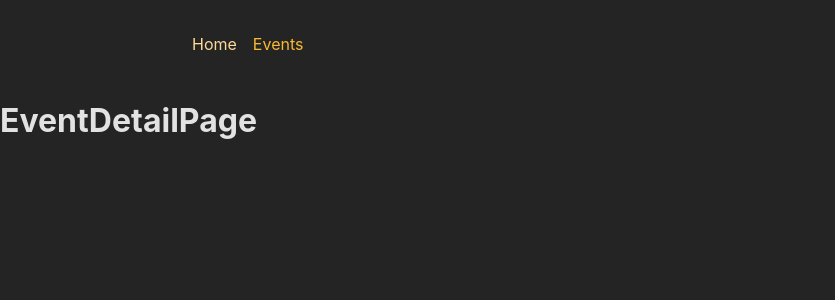
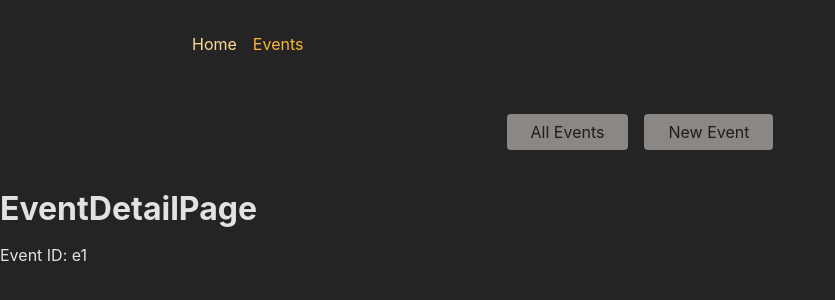
Before and after one commit to towficaziz/react-fontend, a React (Create React App) app: page /events/e1 in a window 1280 px wide. Shown: the top 300 px of the page, without its empty margins (0-835 px from the left). Built offline with nearby package versions, Linux system fonts and the light colour scheme.

Commit message:
add another nested layout route

```diff
--- a/src/App.js
+++ b/src/App.js
@@ -27,6 +27,7 @@
 import NewEventPage from "./pages/NewEvent";
 import EditEventPage from "./pages/EditEvent";
 import RootLayout from "./pages/Root";
+import EventRootLayout from "./pages/EventsRoot";
 
 const router = createBrowserRouter([
   {
@@ -34,10 +35,16 @@
     element: <RootLayout />,
     children: [
       { index: true, element: <HomePage /> },
-      { path: "events", element: <EventsPage /> },
-      { path: "events/:eventId", element: <EventDetailPage /> },
-      { path: "events/new", element: <NewEventPage /> },
-      { path: "events/:eventId/edit", element: <EditEventPage /> },
+      {
+        path: "events",
+        element: <EventRootLayout />,
+        children: [
+          { index: true, element: <EventsPage /> },
+          { path: ":eventId", element: <EventDetailPage /> },
+          { path: "new", element: <NewEventPage /> },
+          { path: ":eventId/edit", element: <EditEventPage /> },
+        ],
+      },
     ],
   },
 ]);
--- a/src/components/EventsNavigation.js
+++ b/src/components/EventsNavigation.js
@@ -1,4 +1,5 @@
-import classes from './EventsNavigation.module.css';
+import classes from "./EventsNavigation.module.css";
+import { NavLink } from "react-router-dom";
 
 function EventsNavigation() {
   return (
@@ -6,10 +7,25 @@
       <nav>
         <ul className={classes.list}>
           <li>
-            <a href="/events">All Events</a>
+            <NavLink
+              to="/events"
+              className={({ isActive }) =>
+                isActive ? classes.active : undefined
+              }
+              end
+            >
+              All Events
+            </NavLink>
           </li>
           <li>
-            <a href="/events/new">New Event</a>
+            <NavLink
+              to="/events/new"
+              className={({ isActive }) =>
+                isActive ? classes.active : undefined
+              }
+            >
+              New Event
+            </NavLink>
           </li>
         </ul>
       </nav>
--- a/src/pages/EventDetail.js
+++ b/src/pages/EventDetail.js
@@ -1,5 +1,12 @@
+import { useParams } from "react-router-dom";
 function EventDetailPage(){
-    return <h1>EventDetailPage</h1>;
+    const params = useParams();
+    return (
+        <>
+        <h1>EventDetailPage</h1>
+        <p>Event ID: {params.eventId}</p>
+        </>
+    )
 }
 
 export default EventDetailPage;
--- /dev/null
+++ b/src/pages/EventsRoot.js
@@ -0,0 +1,10 @@
+import { Outlet } from 'react-router-dom';
+import EventsNavigation from '../components/EventsNavigation';
+function EventRootLayout(){
+    return <>
+        <EventsNavigation />
+        <Outlet />
+    </>
+}
+
+export default EventRootLayout;
```
